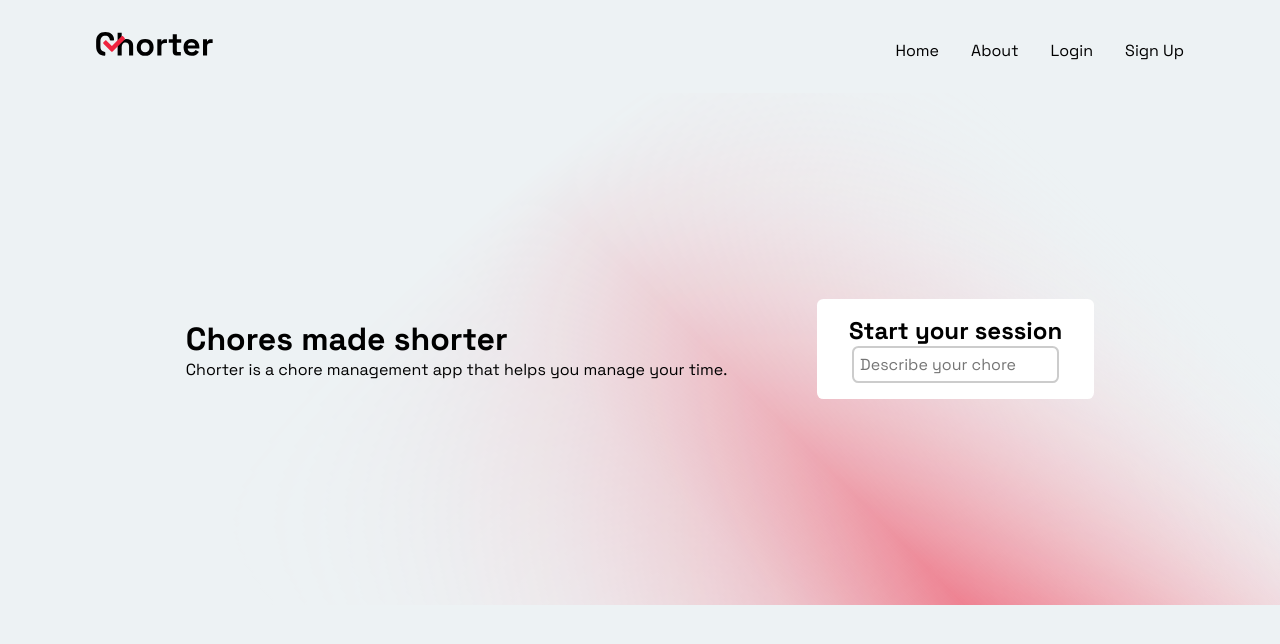
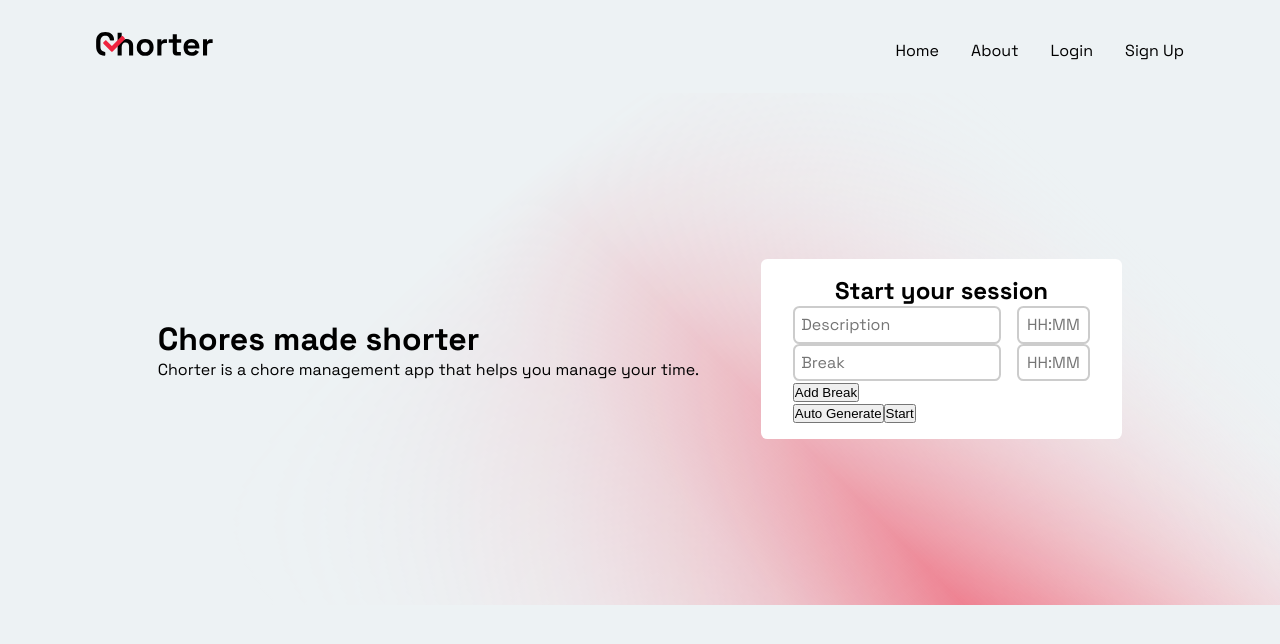
Before and after one commit to lutzseverino/dam-m04--chorter, a Next.js app: page / in a window 1280 px wide. Shown: the top 644 px of the page. Built offline with nearby package versions, Linux system fonts and the light colour scheme.

Commit message:
feat: start session flow

```diff
--- /dev/null
+++ b/components/forms/SessionFlow.jsx
@@ -0,0 +1,126 @@
+import React, { useState } from "react";
+import Input from "./Input";
+
+import styled from "styled-components";
+
+const StyledTask = styled.div`
+  display: flex;
+  flex-direction: row;
+  gap: 1rem;
+`;
+
+const StyledTimeInput = styled(Input)`
+  width: 4.6rem;
+  text-align: center;
+`;
+
+const SessionFlow = () => {
+  const [description, setDescription] = useState([""]);
+  const [time, setTime] = useState([""]);
+  const [timeoutDescription, setBreakDescription] = useState([""]);
+  const [timeoutTime, setBreakTime] = useState([""]);
+  const [timeoutIndex, setBreakIndex] = useState(-1);
+  const [timeoutHover, setBreakHover] = useState(false);
+  const [timeouts, setTimeouts] = useState([{ description: "", time: "" }]);
+  const [start, setStart] = useState(false);
+
+  const handleDescriptionBlur = (e, index) => {
+    if (e.target.value.trim() !== "") {
+      setDescription([...description, ""]);
+    }
+  };
+
+  const handleDescriptionChange = (e, index) => {
+    const newDescription = [...description];
+    newDescription[index] = e.target.value;
+    setDescription(newDescription);
+  };
+
+  const handleTimeChange = (e, index) => {
+    const newTime = [...time];
+    newTime[index] = e.target.value;
+    setTime(newTime);
+  };
+
+  const handleTimeoutDescriptionChange = (e, index) => {
+    const newBreakDescription = [...breakDescription];
+    newBreakDescription[index] = e.target.value;
+    setBreakDescription(newBreakDescription);
+  };
+
+  const handleTimeoutTimeChange = (e, index) => {
+    const newBreakTime = [...breakTime];
+    newBreakTime[index] = e.target.value;
+    setBreakTime(newBreakTime);
+  };
+
+  const addTimeout = (index) => {
+    setBreakIndex(index);
+  };
+
+  const removeTimeout = (breakIndex) => {
+    const newBreaks = [...breaks];
+    newBreaks.splice(breakIndex, 1);
+    setBreaks(newBreaks);
+  };
+
+  const handleAutoGenerate = () => {
+    // logic to automatically generate tasks
+  };
+
+  const handleStart = () => {
+    setStart(true);
+  };
+
+  return (
+    <div>
+      {description.map((task, index) => (
+        <div key={index}>
+          <StyledTask>
+            <Input
+              type="text"
+              value={description[index]}
+              onChange={(e) => handleDescriptionChange(e, index)}
+              onBlur={(e) => handleDescriptionBlur(e, index)}
+              placeholder="Description"
+            />
+            <StyledTimeInput
+              type="text"
+              value={time[index]}
+              onChange={(e) => handleTimeChange(e, index)}
+              placeholder="HH:MM"
+            />
+          </StyledTask>
+          {timeouts.map((timeout, timeoutIndex) => (
+            <StyledTask key={timeoutIndex}>
+              <Input
+                type="text"
+                value={timeout.description}
+                onChange={(e) => handleTimeoutDescriptionChange(e, breakIndex)}
+                placeholder="Break"
+                disabled
+              />
+              <StyledTimeInput
+                type="text"
+                value={timeout.time}
+                onChange={(e) => handleTimeoutTimeChange(e, breakIndex)}
+                placeholder="HH:MM"
+              />
+            </StyledTask>
+          ))}
+          <button
+            onClick={() =>
+              setTimeouts([...timeouts, { description: "", time: "" }])
+            }
+          >
+            Add Break
+          </button>
+        </div>
+      ))}
+      <button onClick={handleAutoGenerate}>Auto Generate</button>
+      <button onClick={handleStart}>Start</button>
+    </div>
+  );
+};
+
+export default SessionFlow;
--- a/pages/index.jsx
+++ b/pages/index.jsx
@@ -5,6 +5,7 @@ import Dialog from "../components/Dialog";
 import Input from "../components/forms/Input";
 
 import styled from "styled-components";
+import SessionFlow from "../components/forms/SessionFlow";
 
 const StyledMain = styled.main`
   display: flex;
@@ -53,7 +54,7 @@ export default function Home() {
             </p>
           </div>
           <Dialog title={"Start your session"}>
-            <Input type="text" placeholder="Describe your chore" />
+            <SessionFlow />
           </Dialog>
         </StyledAction>
       </StyledMain>
```
